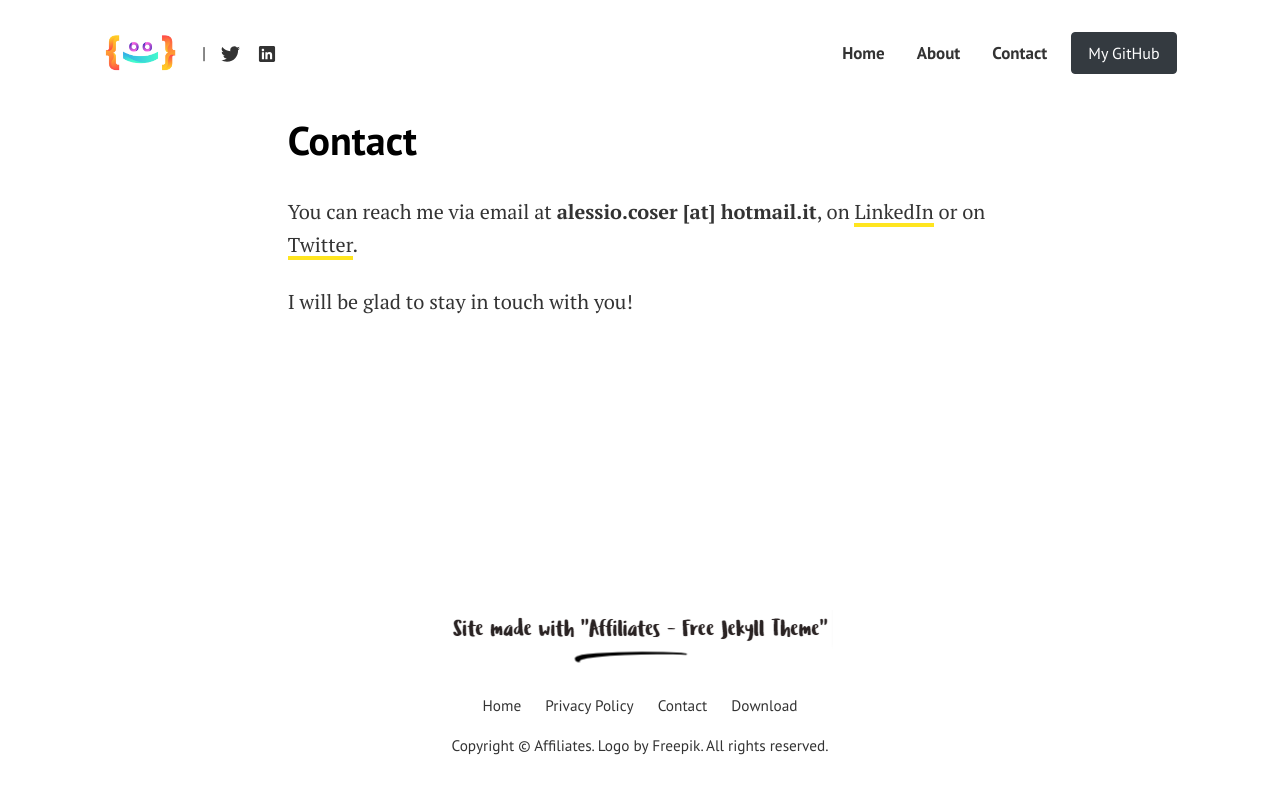
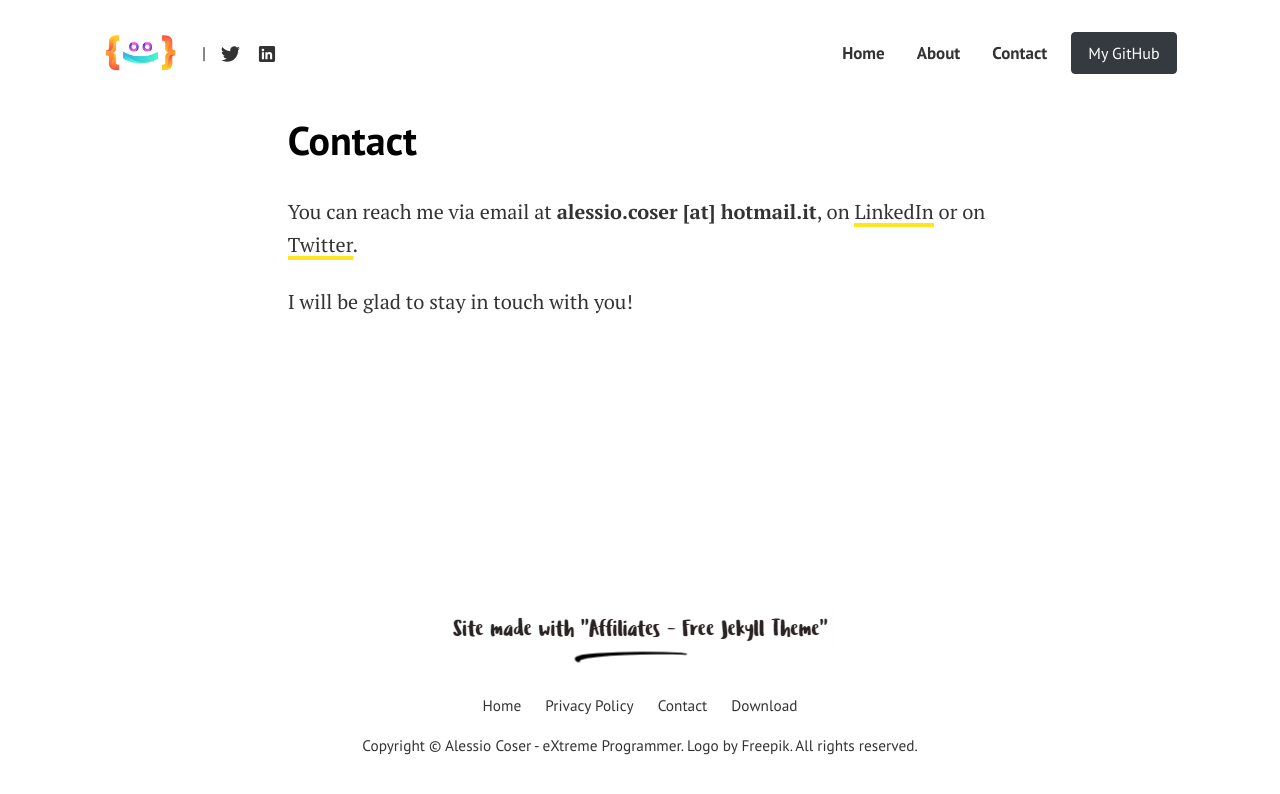
Before and after one commit to AlessioCoser/alessiocoser.github.io, a Jekyll site: the page built from pages/contact.md, in a window 1280 px wide. Shown: the top 794 px of the page. Built offline with Jekyll 4.4.1, drawn with Linux system fonts in a browser that asks for light colours.

Commit message:
Change site title

```diff
--- a/_config.yml
+++ b/_config.yml
@@ -1,5 +1,5 @@
-title: "Affiliates"
-email: wowthemesnet@gmail.com
+title: "Alessio Coser - eXtreme Programmer"
+email: unexistent@ema.il
 timezone: UTC
 baseurl: ""
 permalink: "/:title/"
@@ -19,9 +19,6 @@ kramdown:
 sass:
   sass_dir: _sass
   style: :compressed
-# ganalytics:
-
-# Authors
 authors:
   alessio:
     name: Alessio Coser
@@ -31,13 +28,9 @@ authors:
     web: https://www.alessiocoser.com/
     twitter: https://twitter.com/AlessioCoser
     description: "I'm a passionate advocate of eXtreme Programming. I'm a curious guy, I really enjoy learning and trying new things."
-
-# Social
 social:
   linkedin: https://linkedin.com/in/AlessioCoser
   twitter: https://twitter.com/AlessioCoser
-
-# Plugins
 plugins:
 - jekyll-paginate
 - jekyll-sitemap
```
